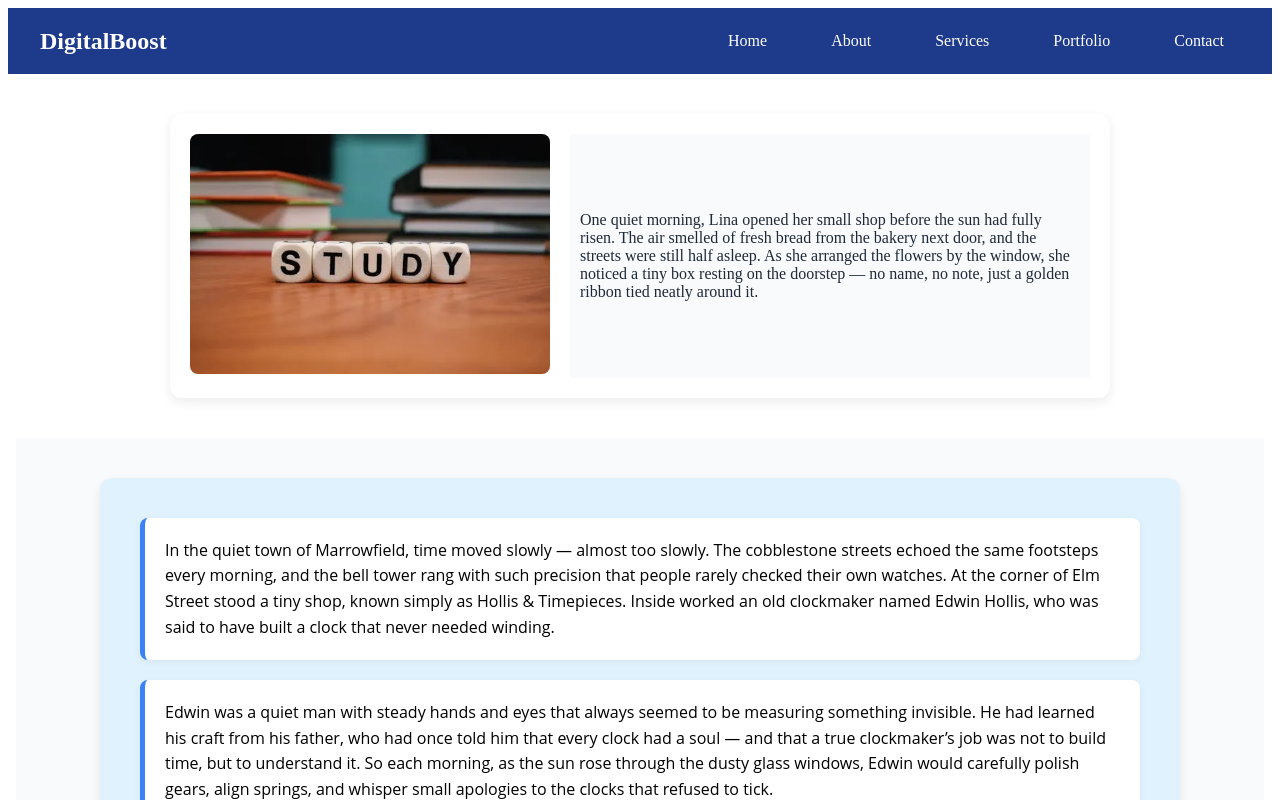
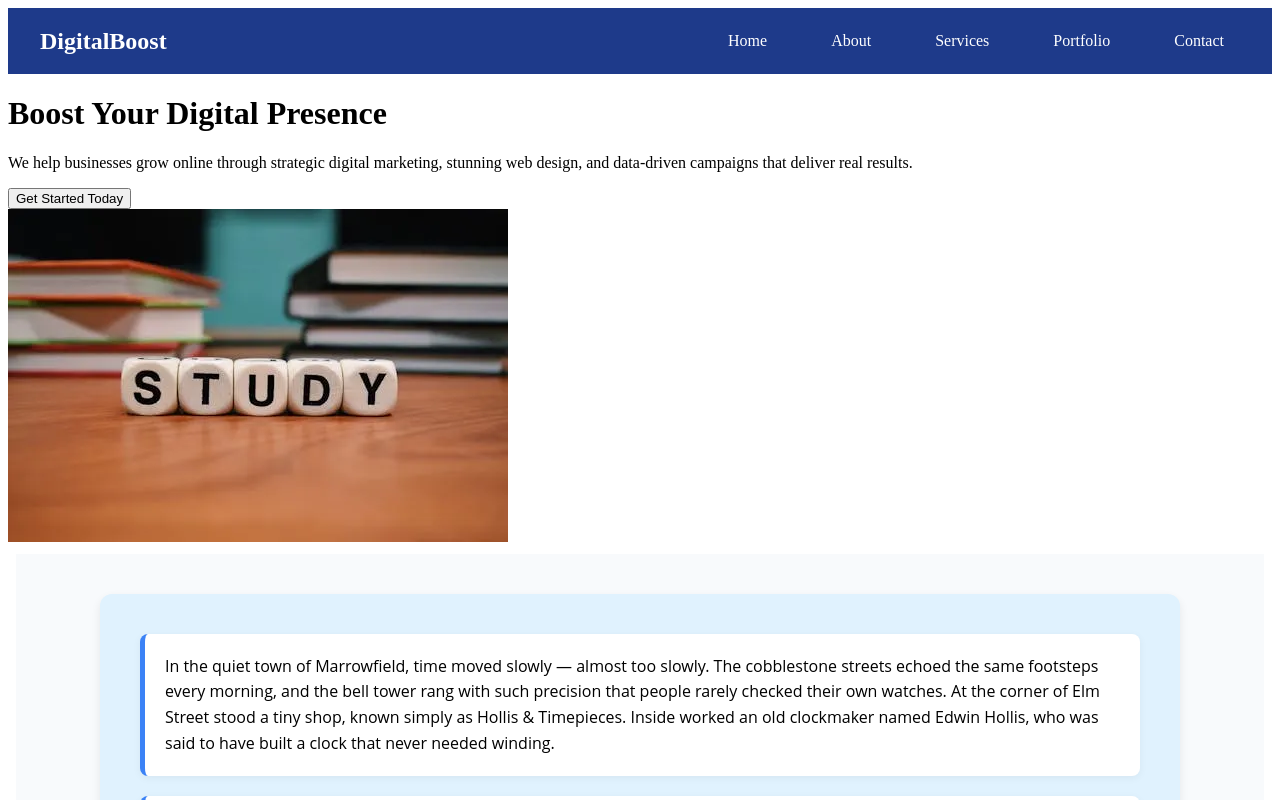
Before and after one commit to MauriceOmbewa/softkit-angular, an Angular app: page / in a window 1280 px wide. Shown: the top 800 px of the page. Built offline with nearby package versions, Linux system fonts and the light colour scheme.

Commit message:
Transform card into hero section for digital marketing

```diff
--- a/src/app/app.card.html
+++ b/src/app/app.card.html
@@ -1,8 +1,10 @@
-<div class="card">
-    <div class="image">
-        <img src="assets/backpic.jpeg" alt="backpic here">
+<div class="hero">
+    <div class="hero-content">
+        <h1>Boost Your Digital Presence</h1>
+        <p>We help businesses grow online through strategic digital marketing, stunning web design, and data-driven campaigns that deliver real results.</p>
+        <button class="cta-button">Get Started Today</button>
     </div>
-    <div class="picdescription">
-        <p>One quiet morning, Lina opened her small shop before the sun had fully risen. The air smelled of fresh bread from the bakery next door, and the streets were still half asleep. As she arranged the flowers by the window, she noticed a tiny box resting on the doorstep — no name, no note, just a golden ribbon tied neatly around it.</p>
+    <div class="hero-image">
+        <img src="assets/backpic.jpeg" alt="Digital Marketing Team">
     </div>
 </div>
```
